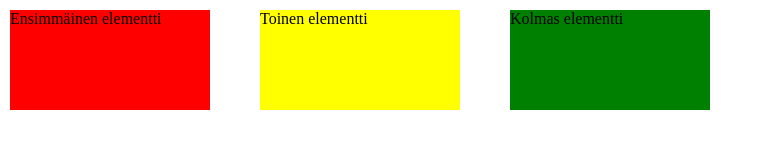
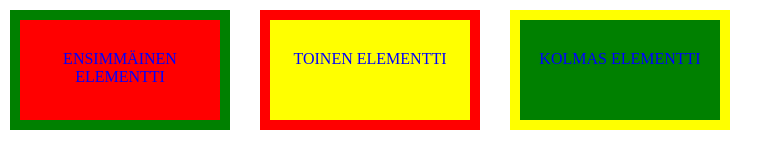
Before and after one commit to helineva/Lapio-website, a plain HTML site: page position.html in a window 1280 px wide. Shown: the whole page, without its empty margins (0-783 px from the left). Drawn offline with Linux system fonts and the light colour scheme.

Commit message:
Osa 3. Kymmenes tehtävä

```diff
--- a/styles.css
+++ b/styles.css
@@ -1,3 +1,5 @@
+* { text-transform: uppercase;; }
+
 .first-box-container {
   width: 200px;
   height: 100px;
@@ -5,6 +7,10 @@
   position: absolute;
   top: 10px;
   left: 10px;
+  border-style: solid;
+  border-color: green;
+  border-width: 10px;
+  text-align: center;
 }
 
 .second-box-container {
@@ -14,6 +20,10 @@
   position: absolute;
   top: 10px;
   left: 260px;
+  border-style: solid;
+  border-color: red;
+  border-width: 10px;
+  text-align: center;
 }
 
 .third-box-container {
@@ -23,9 +33,14 @@
   position: absolute;
   top: 10px;
   left: 510px;
+  border-style: solid;
+  border-color: yellow;
+  border-width: 10px;
+  text-align: center;
 }
 
 p {
   padding: 0px;
-  margin: 0px;
+  margin-top: 30px;
+  color: blue;
 }
```
